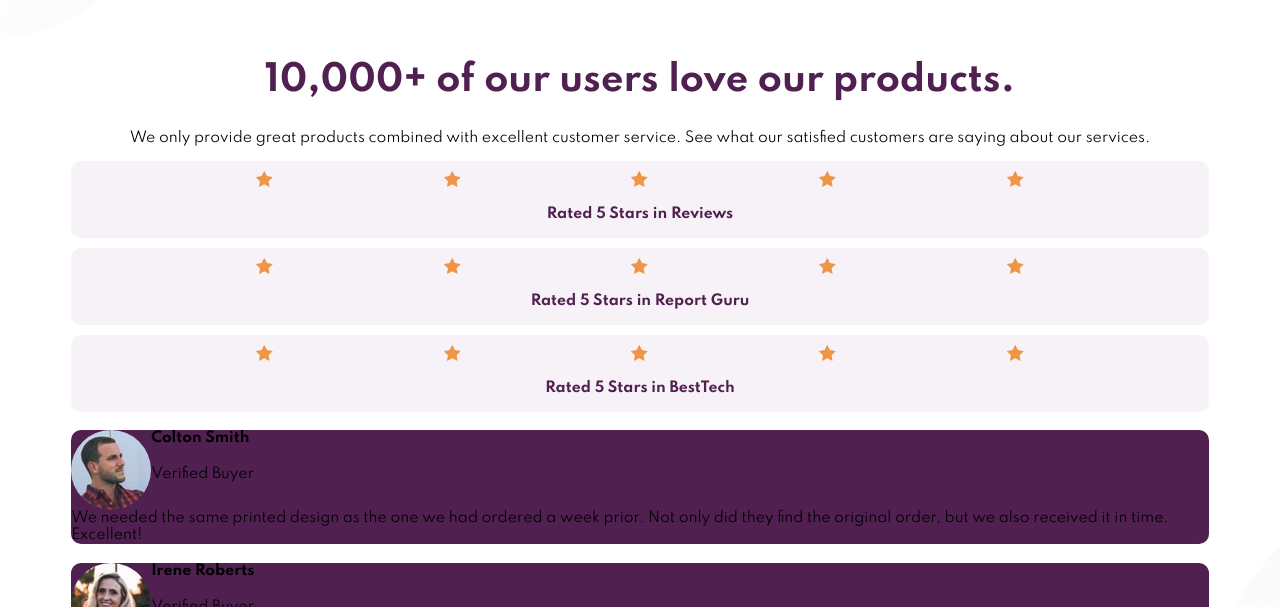
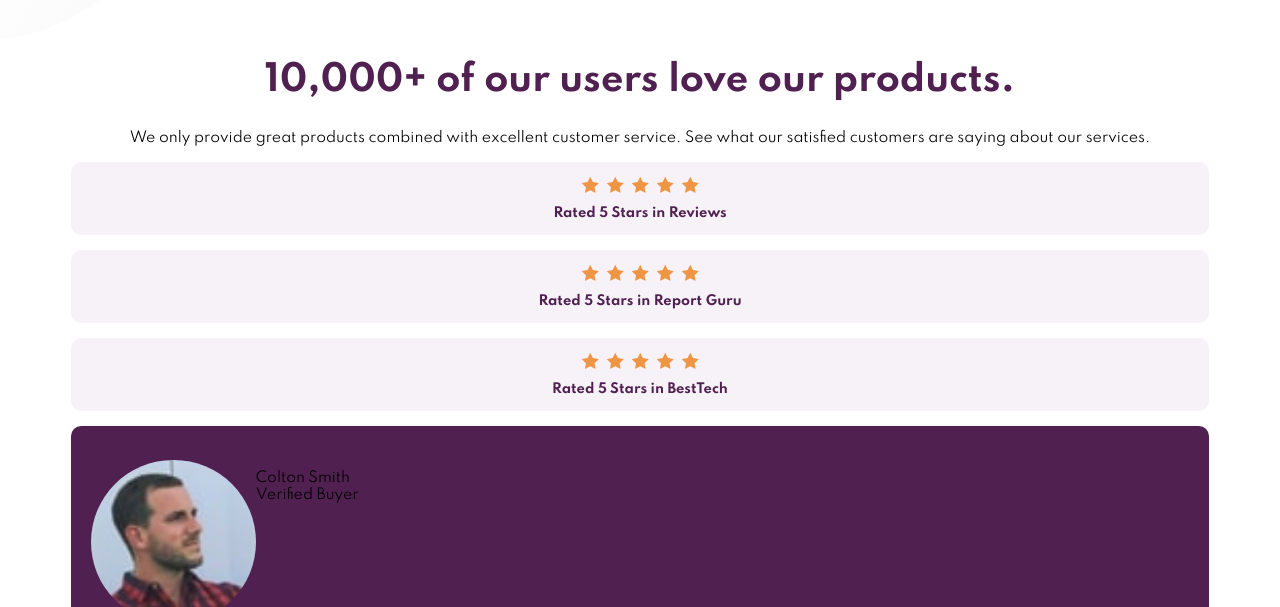
Before and after one commit to Naveen39O/SocialProofSection, a React (Create React App) app: page / in a window 1280 px wide. Shown: the part 193-800 px from the top of the page. Built offline with nearby package versions, Linux system fonts and the light colour scheme.

Commit message:
rating component stlye changes

```diff
--- a/public/styles/index.css
+++ b/public/styles/index.css
@@ -27,39 +27,48 @@ h1 {
 }
 
 .rating-div {
-  align-items: center;
   background-color: #f7f2f7;
   box-sizing: border-box;
-  margin: 10px 0;
-  padding: 10px 10px 1px;
-  text-align: center;
+  margin: 15px 0;
+  padding: 1px 10px 1px;
+  display: flex;
+  flex-direction: column;
   border-radius: 10px;
 }
 
 .rating-p {
   color: #502050;
   font-weight: bold;
+  font-size: 13px;
+  text-align: center;
 }
 
-.star-div {
+.star-container {
   display: flex;
-  padding: 0 90px;
-  align-items: center;
-  justify-content: space-around;
+  padding: 14px 0 0 0;
+  justify-content: center;
 }
 
-.star-img {
-  padding: 0 10px;
+.star {
+  padding: 0 4px 0 4px;
 }
 
 .card {
   background-color: #502050;
+  padding: 20px;
+  margin: 15px 0;
   border-radius: 10px;
 }
 
 .cust-img {
   border-radius: 50%;
   float: left;
+  width: 15%;
+  height: 15%;
+}
+
+.customer__details {
+  padding: 10px 0 0 10px;
 }
 
 .cust-review {
--- a/public/styles/mobile.scss
+++ b/public/styles/mobile.scss
@@ -34,47 +34,59 @@ h1{
 }
 
 .rating-div{
-  align-items: center;
   background-color: $light-grayish-magenta;
   box-sizing: border-box;
-  margin: 10px 0;
-  padding: 10px 10px 1px;
-  text-align: center;
+  margin: 15px 0;
+  padding: 1px 10px 1px;
+  display: flex;
+  flex-direction: column;
+  // justify-content: space-between;
   @include bordered(inherit, 10px)
 }
 
 .rating-p{
   color: $dark-magenta;
   font-weight: bold;
+  font-size: 13px;
+  text-align: center;
 }
 
-.star-div{
+.star-container{
   display: flex;
-  padding: 0 90px;
-  align-items: center;
-  justify-content: space-around;
+  padding: 14px 0 0 0;
+  // align-items: center;
+  justify-content: center;
 }
 
 // .star-div > div{
 //   padding: 0 10px 0 10px;
 // }
 
-.star-img{
-  padding: 0 10px;
+.star{
+  padding: 0 4px 0 4px;
 }
 
 .card{
   background-color: $dark-magenta;
+  padding: 20px;
+  margin: 15px 0;
   @include bordered(none, 10px)
 }
 
 // .customer{
-
+//   display: flex;
 // }
 
 .cust-img{
   border-radius: 50%;
   float: left;
+  width: 15%;
+  height: 15%;
+
+}
+
+.customer__details{
+  padding: 10px 0 0 10px;
 }
 
 .cust-review{
--- a/src/components/App.js
+++ b/src/components/App.js
@@ -14,6 +14,7 @@ function App() {
             return(
               <Rating
                 key ={indx}
+                index ={indx}
                 reviewer = {review.reviewer}
                 rating = {review.rating}
               />
--- a/src/components/Customer.jsx
+++ b/src/components/Customer.jsx
@@ -4,8 +4,10 @@ function Customer(props){
     return(
         <div className="customer">
             <img className="cust-img" src={props.imgUrl}/>
-            <h4>{props.customer}</h4>
-            <p>Verified Buyer</p>
+            <p className="customer__details">
+                {props.customer}<br/>
+                Verified Buyer
+            </p>
         </div>
     );
 }
--- a/src/components/Rating.jsx
+++ b/src/components/Rating.jsx
@@ -3,15 +3,15 @@ import React from "react";
 function Rating(props){
     return (
         <div className="rating-div">
-            <div className="star-div">
+            <div className="star-container" >
             {
                 [...Array(props.rating)].map((e, index) =>
                 {
-                    return (<div><img className="star" key = {index} src="./images/icon-star.svg" alt="rating"/></div>);
+                    return (<img className="star" key={index} src="./images/icon-star.svg" alt="rating"/>);
                 })
             }
             </div>
-            <p className="rating-p">Rated 5 Stars in {props.reviewer}</p>
+            <p className="rating-p" >Rated 5 Stars in {props.reviewer}</p>
         </div>
     )
 }
```
Also changed, not shown: 1 other file (tests, documents, lock files or other folders).
